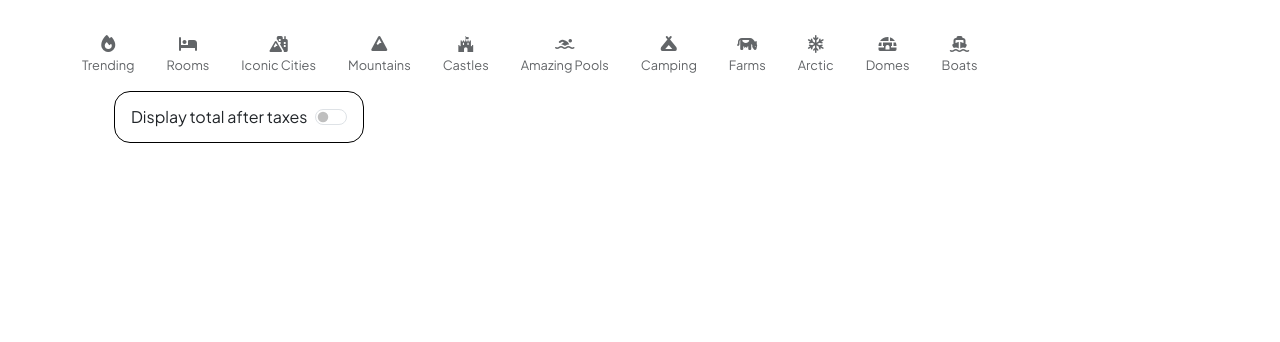
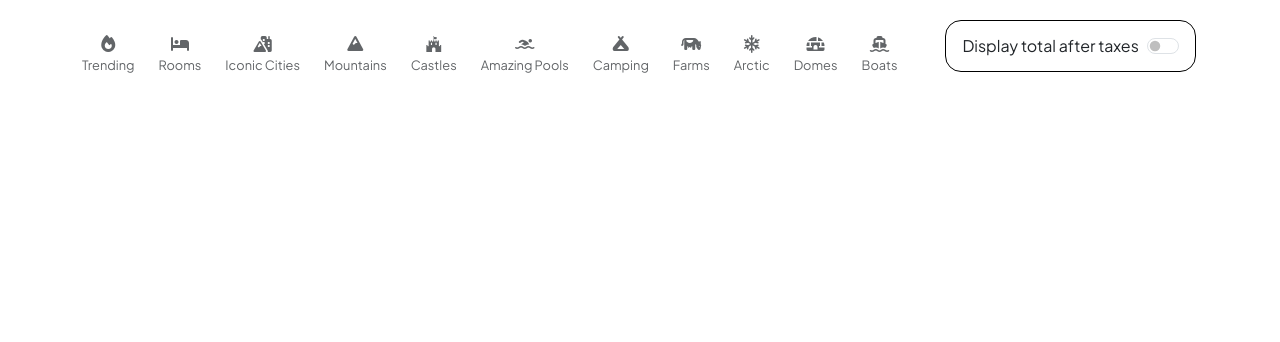
Before and after one commit to ankitas38/Wanderlust, a Node server app: page /listings/ in a window 1280 px wide. Shown: the part 80-422 px from the top of the page. Run offline with Node 20, Linux system fonts and the light colour scheme; data that the repository does not hold is empty; some libraries are stand-ins or nearby versions.

Commit message:
fixed navbar togglt layout issue

```diff
--- a/views/listings/index.ejs
+++ b/views/listings/index.ejs
@@ -8,7 +8,7 @@
     }
     .filter {
         text-align: center;
-        margin-right: 2rem;
+        margin-right: 1.5rem;
         margin-top: 2rem;
         opacity: 0.7;
     }
@@ -30,7 +30,7 @@
         border-radius: 1rem;
         height: 3.25rem;
         padding: 1rem;
-        margin-left: 2rem;
+        margin-left: 1.5rem;
         display: flex;
         align-items: center;
     }
```
